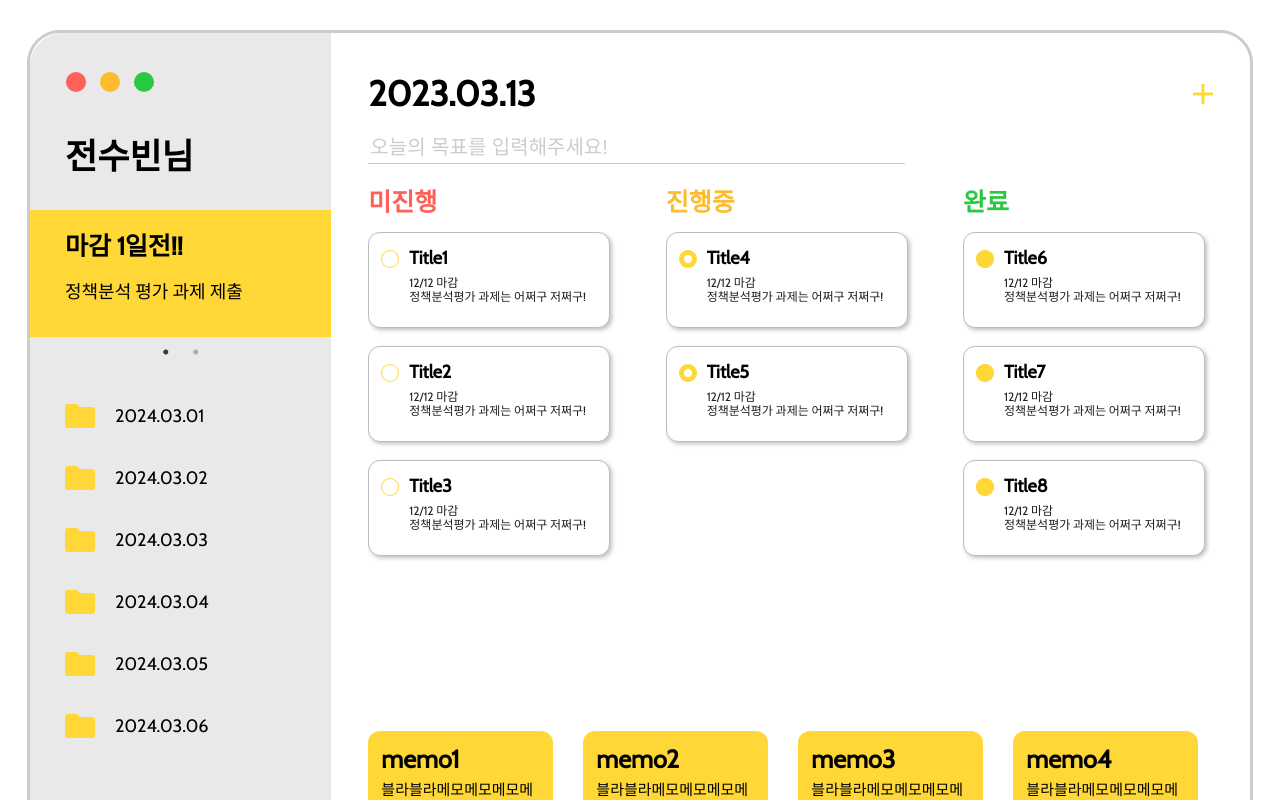
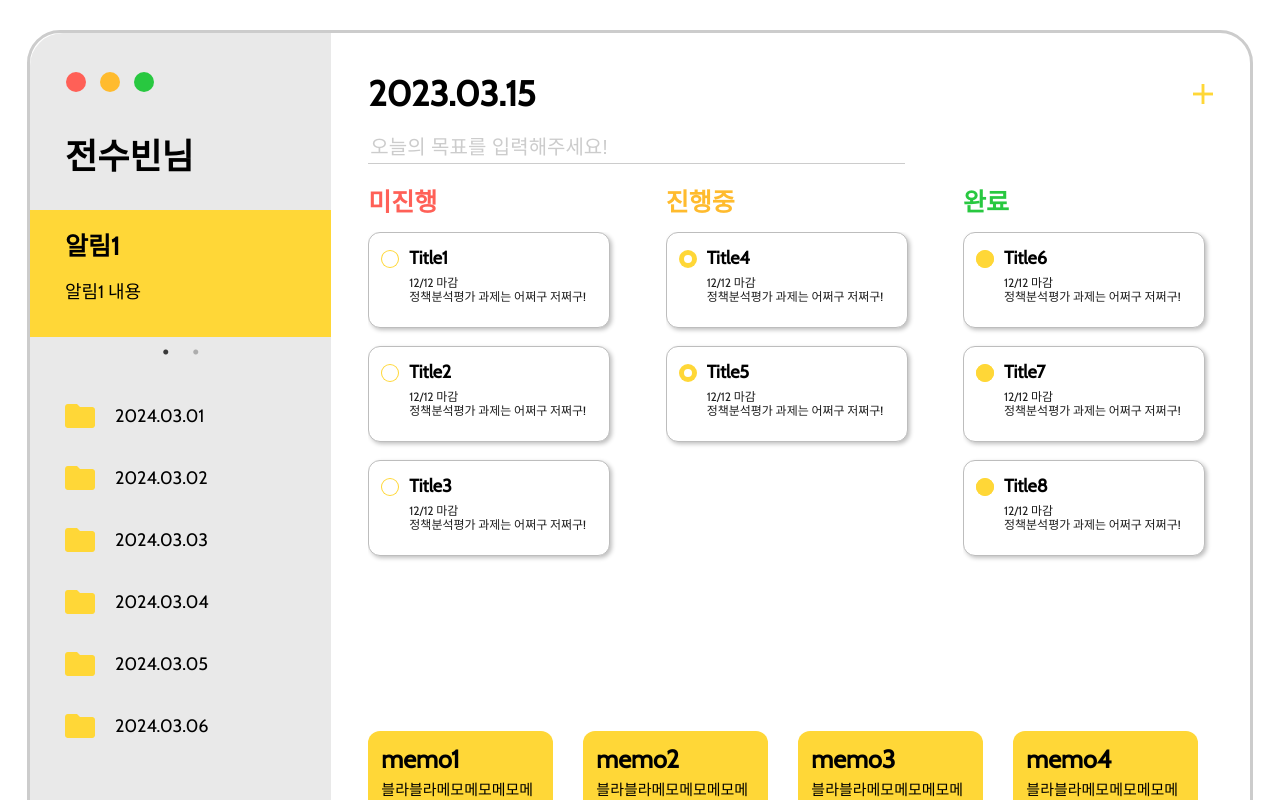
Before and after one commit to SoobinJ/Todo-List, a React (Create React App) app: page / in a window 1280 px wide. Shown: the top 800 px of the page. Built offline with nearby package versions, Linux system fonts and the light colour scheme; the HTML template or start-up script is replaced by a standard one.

Commit message:
Refactor: /home -> /으로 수정 및 현재 날짜, 선택된 폴더 날짜 보여주기 추가 #1

```diff
--- a/src/components/common/CompleteModal.js
+++ b/src/components/common/CompleteModal.js
@@ -11,7 +11,7 @@ function CompleteModal() {
   const modalState = useSelector((state) => state.ModalReducer.CompleteModal);
   const handleCompleteModal = () => {
     dispath(completeModalOffAction());
-    navigate('/home');
+    navigate('/');
   };
   return (
     modalState && (
--- a/src/pages/home/AddToDo.js
+++ b/src/pages/home/AddToDo.js
@@ -36,7 +36,7 @@ function AddToDo() {
   }, [title, content]);
 
   const handleHome = () => {
-    navigate('/home');
+    navigate('/');
   };
   const handleDeadLineSettingModal = () => {
     dispath(deadLineSettingOnAction());
--- a/src/pages/home/Home.js
+++ b/src/pages/home/Home.js
@@ -2,7 +2,7 @@ import React, { useEffect, useState } from 'react';
 import { useDispatch } from 'react-redux';
 import { useNavigate } from 'react-router';
 import { DragDropContext, Draggable, Droppable } from 'react-beautiful-dnd';
-
+import moment from 'moment';
 import 'slick-carousel/slick/slick.css';
 import 'slick-carousel/slick/slick-theme.css';
 import Slider from 'react-slick';
@@ -135,9 +135,25 @@ const MEMO_ITEM = [
   },
 ];
 
+const DEADLINE_ALARM = [
+  {
+    id: 1,
+    title: '알림1',
+    content: '알림1 내용',
+  },
+  {
+    id: 2,
+    title: '알림2',
+    content: '알림2 내용',
+  },
+];
+
 function Home() {
   const navigate = useNavigate();
   const [goal, setGoal] = useState('');
+  const [selectedDate, setSelectedDate] = useState(
+    moment().format('YYYY.MM.DD'),
+  );
   const dispath = useDispatch();
   const handleMyPageModal = () => {
     dispath(myPageModalOnAction());
@@ -159,6 +175,10 @@ function Home() {
   };
 
   const [enabled, setEnabled] = useState(false);
+
+  const handleDate = (date) => {
+    setSelectedDate(date);
+  };
 
   useEffect(() => {
     const animation = requestAnimationFrame(() => setEnabled(true));
@@ -184,20 +204,20 @@ function Home() {
         <div id="userName">전수빈님</div>
         {/* eslint-disable-next-line react/jsx-props-no-spreading */}
         <Slider {...SLIDER_SETTING}>
-          <DeadLineAlarm>
-            <div id="deadlineTitle">마감 1일전!!</div>
-            <div id="deadlineContent">정책분석 평가 과제 제출</div>
-          </DeadLineAlarm>
-          <DeadLineAlarm>
-            <div id="deadlineTitle">마감 1일전!!</div>
-            <div id="deadlineContent">정책분석 평가 과제 제출</div>
-          </DeadLineAlarm>
+          {DEADLINE_ALARM.map((item) => {
+            return (
+              <DeadLineAlarm key={item.id}>
+                <div id="deadlineTitle">{item.title}</div>
+                <div id="deadlineContent">{item.content}</div>
+              </DeadLineAlarm>
+            );
+          })}
         </Slider>
         {/* map으로 돌리기 */}
         <DateFolderContainer>
           {DATE_FOLER_ITEM.map((item) => {
             return (
-              <DateFolder key={item.id}>
+              <DateFolder key={item.id} onClick={() => handleDate(item.date)}>
                 <img src={FolderImg} alt="folder" />
                 <div id="date">{item.date}</div>
               </DateFolder>
@@ -214,7 +234,7 @@ function Home() {
       </LayoutLeft>
       <LayoutRight>
         <TopContainer>
-          <div id="todayDate">2023.03.13</div>
+          <div id="todayDate">{selectedDate}</div>
           <img
             role="presentation"
             id="todoPlus"
--- a/src/pages/user/SignUp.js
+++ b/src/pages/user/SignUp.js
@@ -334,7 +334,7 @@ const signIn = () => {
             bg="#FFD737"
             disabled={!isVerify}
             onClick={() => {
-              navigate('/home');
+              navigate('/');
             }}
           >
             ToDo List와 함께하기
```
